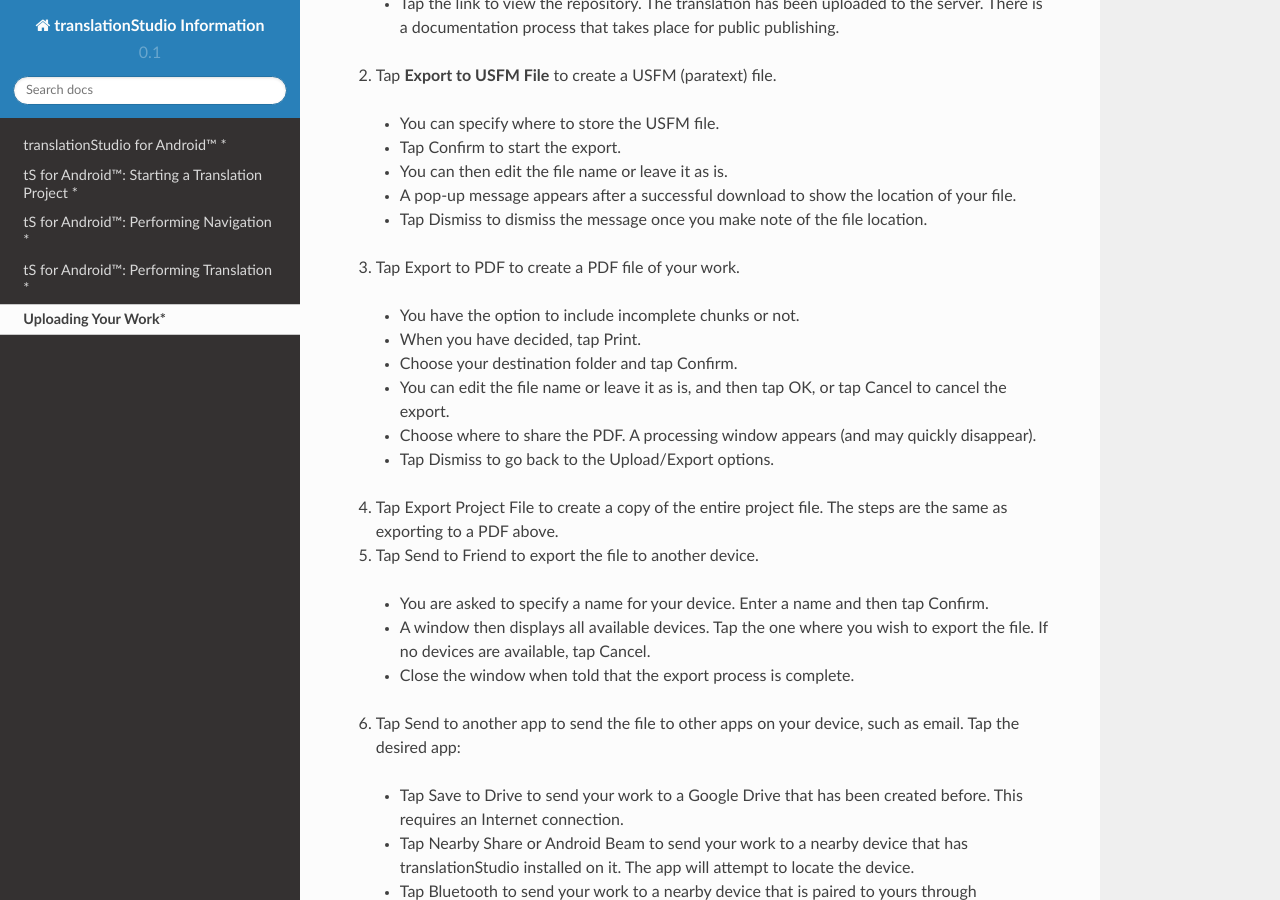
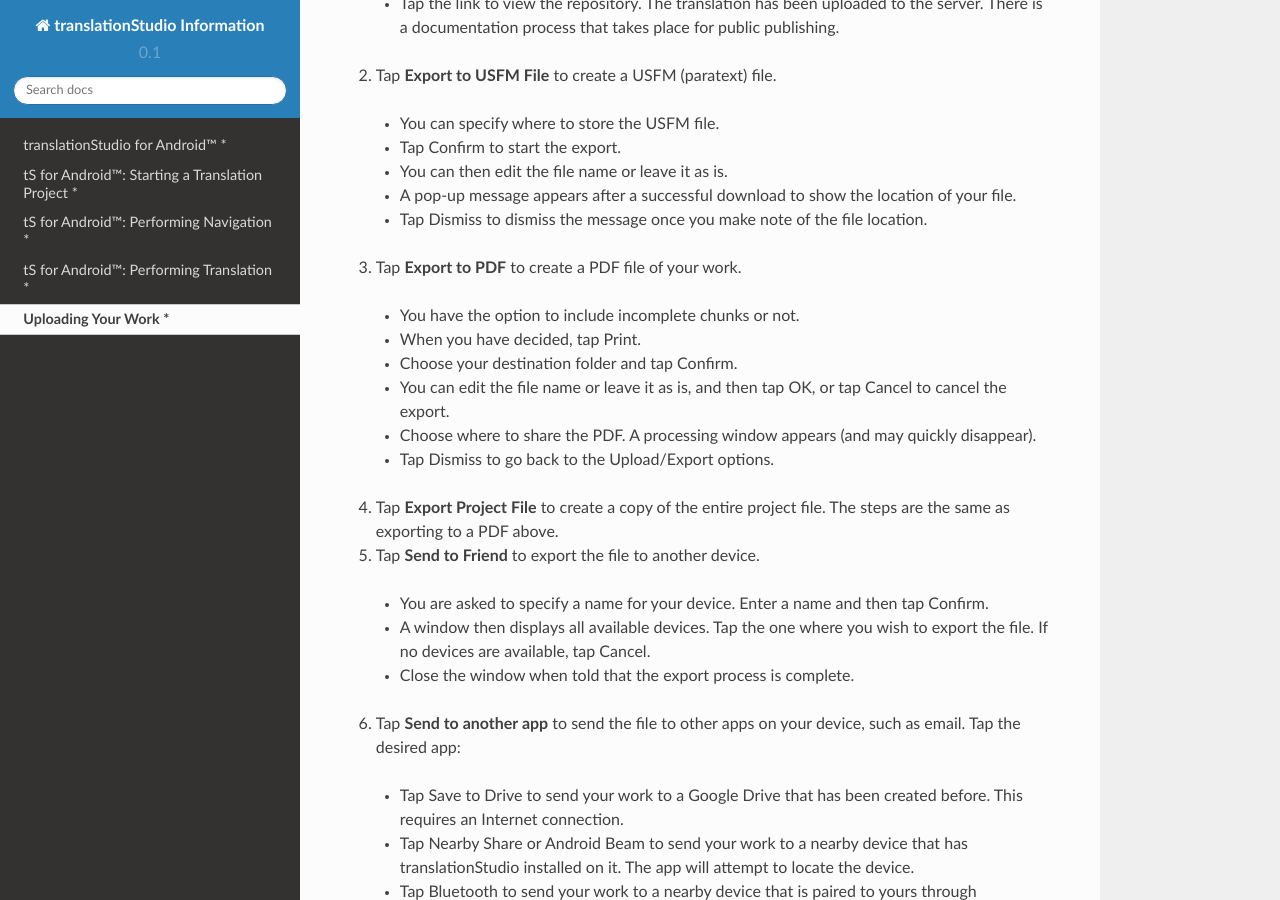
Before and after one commit to unfoldingWord-dev/translationStudio-Info, a Sphinx documentation site: the page built from docs/tUpload.rst, in a window 1280 px wide and 900 px high, scrolled down 720 px. Built offline with Sphinx 7.4.7 and the Read the Docs theme 2.0.0, drawn with Linux system fonts in a browser that asks for light colours; pages that are not in the unit, such as notebooks, are missing from menus; some of the changed text lies outside the part shown.

```diff
--- a/docs/tUpload.rst
+++ b/docs/tUpload.rst
@@ -1,4 +1,4 @@
-Uploading Your Work*
+Uploading Your Work *
 =====================
 
 When you work in translationStudio, your text is saved every five minutes to your device. Your work is not saved to Door43 until you upload it.
@@ -33,7 +33,7 @@ There are six Upload/Export options.
 
   * Tap Dismiss to dismiss the message once you make note of the file location.
 
-3.	Tap Export to PDF to create a PDF file of your work.
+3.	Tap **Export to PDF** to create a PDF file of your work.
 
   * You have the option to include incomplete chunks or not.
 
@@ -47,9 +47,9 @@ There are six Upload/Export options.
 
   * Tap Dismiss to go back to the Upload/Export options.
 
-4.	Tap Export Project File to create a copy of the entire project file. The steps are the same as exporting to a PDF above.
+4.	Tap **Export Project File** to create a copy of the entire project file. The steps are the same as exporting to a PDF above.
 
-5.	Tap Send to Friend to export the file to another device.
+5.	Tap **Send to Friend** to export the file to another device.
 
   * You are asked to specify a name for your device. Enter a name and then tap Confirm.
 
@@ -57,7 +57,7 @@ There are six Upload/Export options.
 
   * Close the window when told that the export process is complete.
 
-6. Tap Send to another app to send the file to other apps on your device, such as email. Tap the desired app:
+6. Tap **Send to another app** to send the file to other apps on your device, such as email. Tap the desired app:
 
   * Tap Save to Drive to send your work to a Google Drive that has been created before. This requires an Internet connection.
 
```
